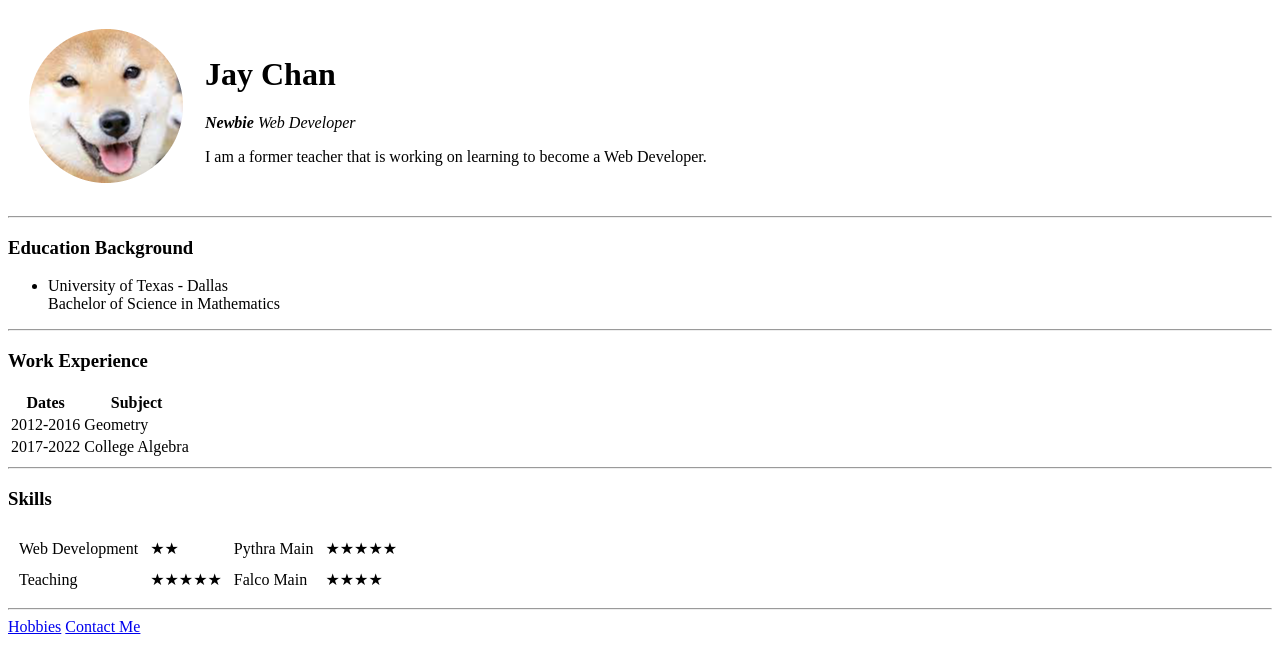
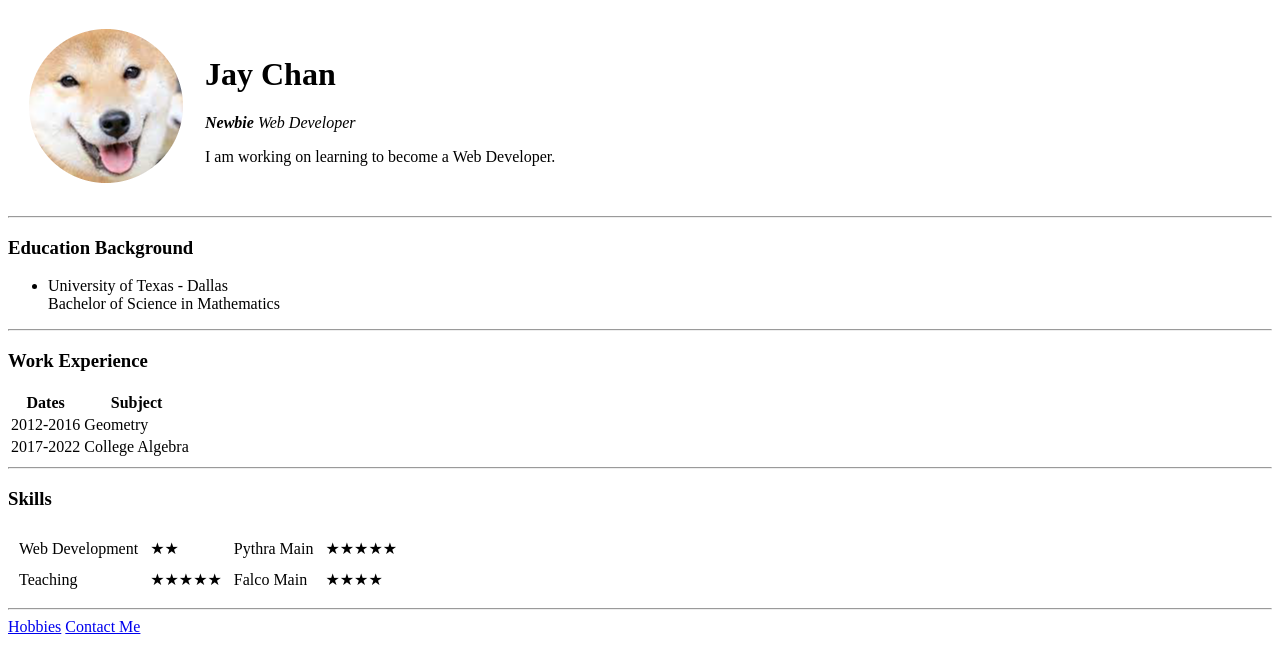
Before and after one commit to JayKChan/cv, a plain HTML site: page index.html in a window 1280 px wide. Drawn offline with Linux system fonts and the light colour scheme.

Commit message:
Update index.html

```diff
--- a/index.html
+++ b/index.html
@@ -12,7 +12,7 @@
       <td><img src="images/ShibaInuCrop.png" alt="Jay Profile" /></td>
       <td><h1>Jay Chan</h1>
         <p><em><strong>Newbie</strong> Web Developer</em></p>
-        <p>I am a former teacher that is working on learning to become a Web Developer.</p></td>
+        <p>I am working on learning to become a Web Developer.</p></td>
     </tr>
   </table>
 
```
